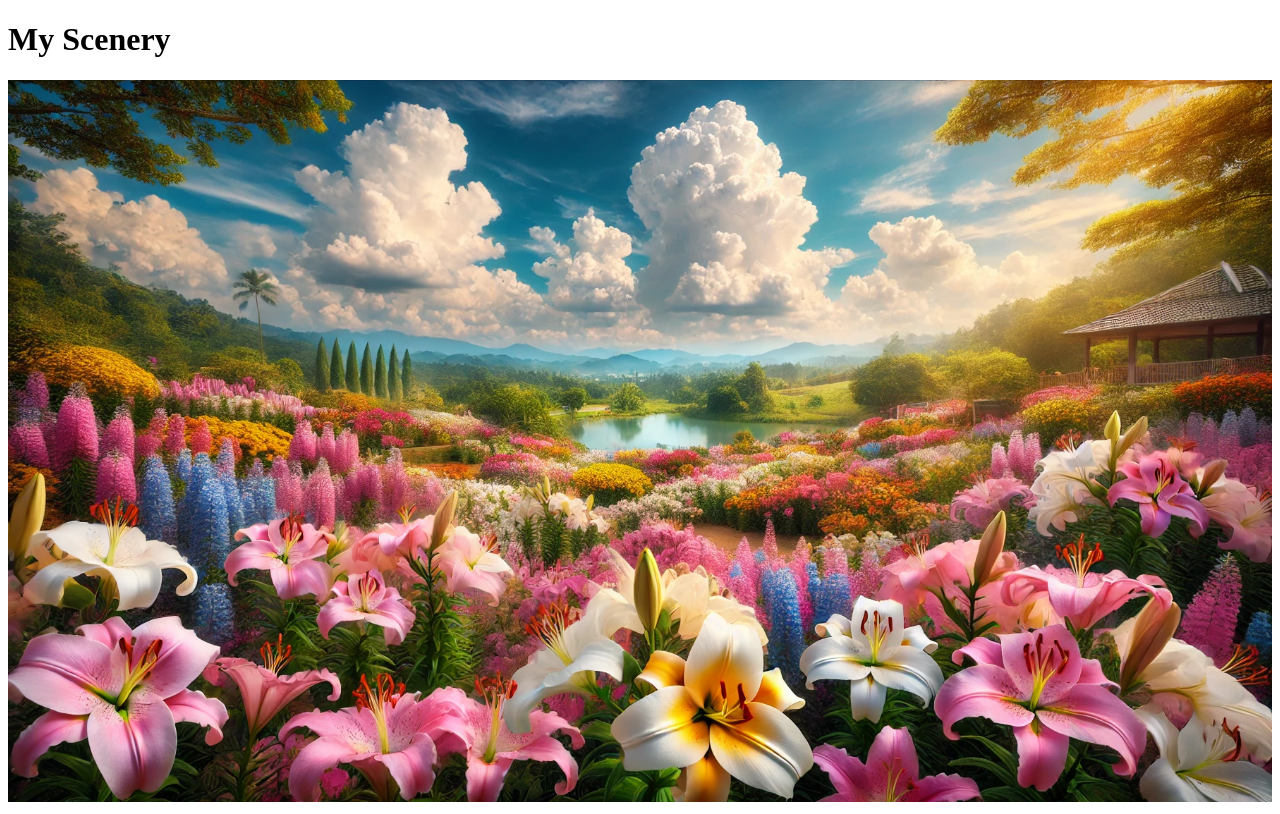
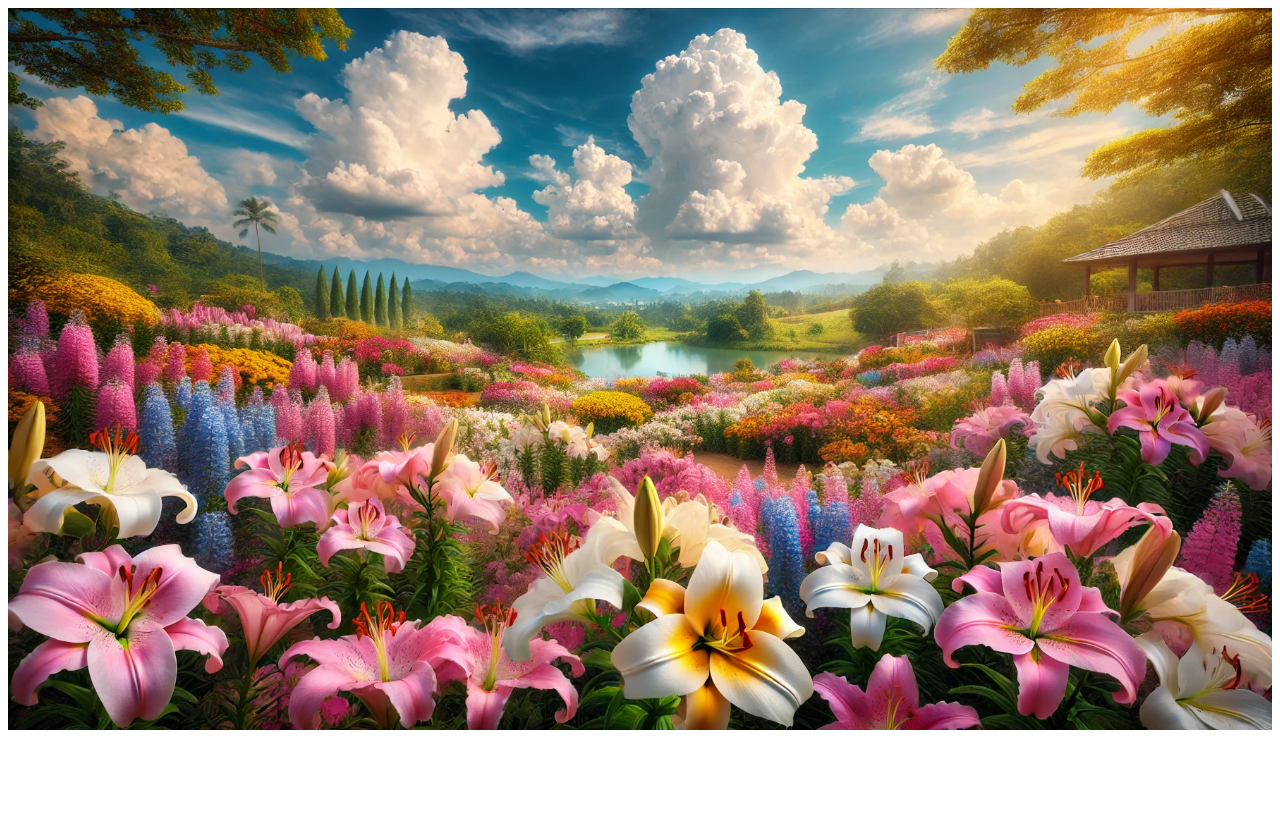
Before and after one commit to ARSH3311/my-scene, a plain HTML site: page index.html in a window 1280 px wide. Drawn offline with Linux system fonts and the light colour scheme.

Commit message:
Update index.html

```diff
--- a/index.html
+++ b/index.html
@@ -6,7 +6,6 @@
     <title>Scenery Image</title>
 </head>
 <body>
-    <h1>My Scenery</h1>
     <img src="scenery.webp" alt="A beautiful scenery" style="max-width: 100%; height: auto;">
 </body>
 </html>
```
